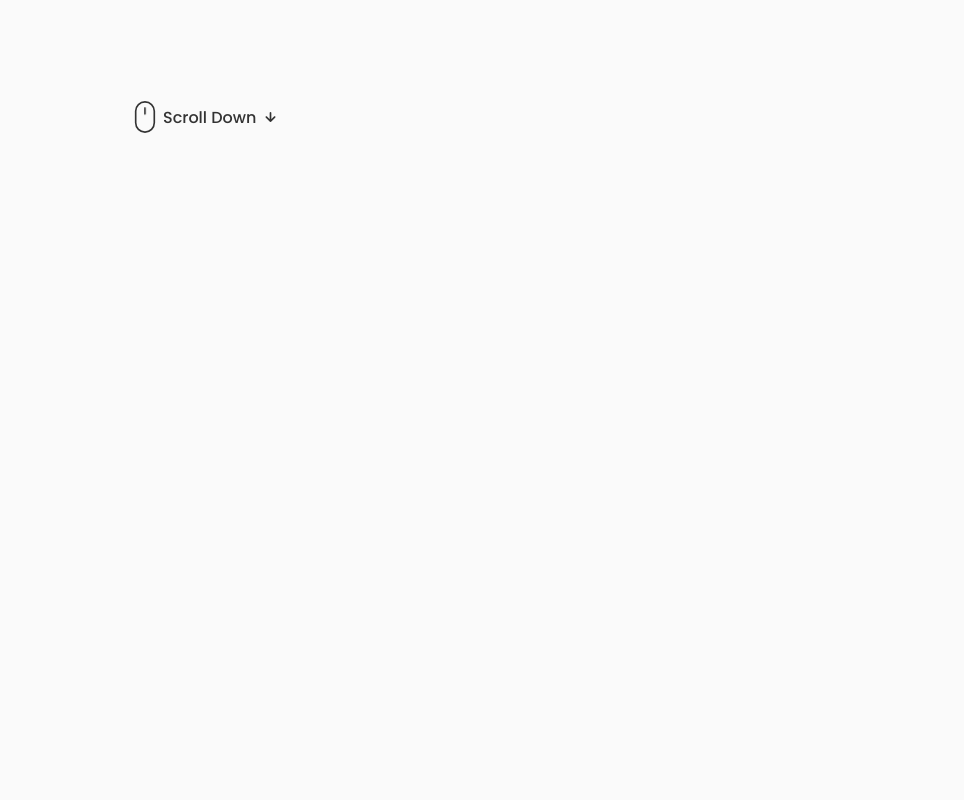
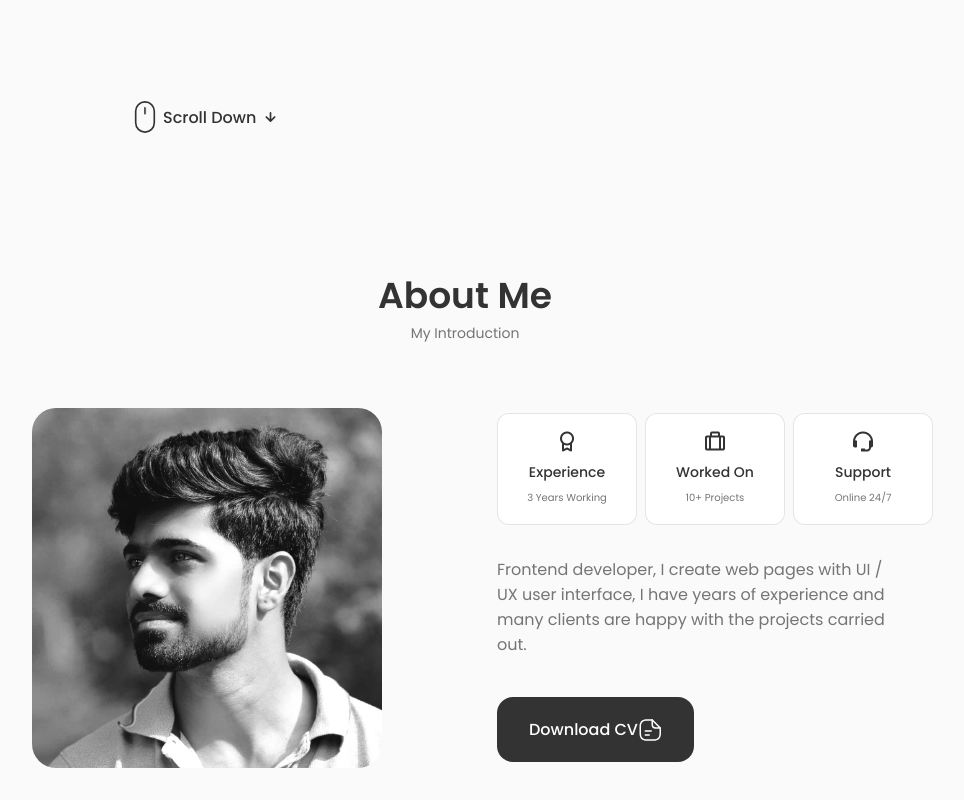
Before and after one commit to sachinkhutale/portfolio, a React (Create React App) app: page / in a window 1280 px wide. Shown: the part 495-1295 px from the top of the page, without its empty margins (175-1139 px from the left). Before the commit the page ends 800 px from the top, so only its background shows below. Built offline with nearby package versions, Linux system fonts and the light colour scheme.

Commit message:
[+][Implement About component]

```diff
--- a/src/App.css
+++ b/src/App.css
@@ -118,19 +118,19 @@
   padding: 6rem 0 2rem;
 }
 
-.section__title {
+.section_title {
   font-size: var(--h1-font-size);
   color: var(--title-color);
 }
 
-.section__subtitle {
+.section_subtitle {
   display: block;
   font-size: var(--small-font-size);
   margin-bottom: 4rem;
 }
 
-.section__title,
-.section__subtitle {
+.section_title,
+.section_subtitle {
   text-align: center;
 }
 
@@ -160,7 +160,7 @@
   background-color: var(--title-color-dark);
 }
 
-.button__icon {
+.button_icon {
   margin-left: var(--mb-0-5);
 }
 
--- a/src/App.js
+++ b/src/App.js
@@ -2,12 +2,16 @@
 import './App.css';
 import Header from './components/header/Header';
 import Home from './components/home/Home';
+import About from './components/about/About';
 
 function App() {
   return (
     <>
       <Header />
-      <Home />
+      <main className="main">
+        <Home />
+        <About />
+      </main>
     </>
   );
 }
--- /dev/null
+++ b/src/components/about/About.js
@@ -0,0 +1,56 @@
+import React from 'react';
+import './about.css';
+import AboutImg from '../../assets/about.jpg';
+import CV from '../../assets/John-Cv.pdf';
+import Info from './Info';
+
+const About = () => {
+  return (
+    <section className='about section' id='about'>
+        <h2 className='section_title'>About Me</h2>
+        <span className='section_subtitle'>My Introduction</span>
+
+        <div className='about_container container grid'>
+            <img src={AboutImg} alt='' className='about_img' />
+            <div className='about_data'>
+                <Info />
+                <p className='about_description'>
+                    Frontend developer, I create web pages with UI / UX user interface,
+                    I have years of experience and many clients are happy with the projects carried out.
+                </p>
+                <a download='' href={CV} className='button button--flex'>
+                    Download CV
+                    <svg
+                        class="button__icon"
+                        xmlns="http://www.w3.org/2000/svg"
+                        width="24"
+                        height="24"
+                        viewBox="0 0 24 24"
+                        fill="none"
+                    >
+                        <path
+                        d="M15.25 22.7502H9.25C3.82 22.7502 1.5 20.4302 1.5 15.0002V9.00024C1.5 3.57024 3.82 1.25024 9.25 1.25024H14.25C14.66 1.25024 15 1.59024 15 2.00024C15 2.41024 14.66 2.75024 14.25 2.75024H9.25C4.64 2.75024 3 4.39024 3 9.00024V15.0002C3 19.6102 4.64 21.2502 9.25 21.2502H15.25C19.86 21.2502 21.5 19.6102 21.5 15.0002V10.0002C21.5 9.59024 21.84 9.25024 22.25 9.25024C22.66 9.25024 23 9.59024 23 10.0002V15.0002C23 20.4302 20.68 22.7502 15.25 22.7502Z"
+                        fill="var(--container-color)"
+                        ></path>
+                        <path
+                        d="M22.25 10.7502H18.25C14.83 10.7502 13.5 9.42023 13.5 6.00023V2.00023C13.5 1.70023 13.68 1.42023 13.96 1.31023C14.24 1.19023 14.56 1.26023 14.78 1.47023L22.78 9.47023C22.99 9.68023 23.06 10.0102 22.94 10.2902C22.82 10.5702 22.55 10.7502 22.25 10.7502ZM15 3.81023V6.00023C15 8.58023 15.67 9.25023 18.25 9.25023H20.44L15 3.81023Z"
+                        fill="var(--container-color)"
+                        ></path>
+                        <path
+                        d="M13.25 13.7502H7.25C6.84 13.7502 6.5 13.4102 6.5 13.0002C6.5 12.5902 6.84 12.2502 7.25 12.2502H13.25C13.66 12.2502 14 12.5902 14 13.0002C14 13.4102 13.66 13.7502 13.25 13.7502Z"
+                        fill="var(--container-color)"
+                        ></path>
+                        <path
+                        d="M11.25 17.7502H7.25C6.84 17.7502 6.5 17.4102 6.5 17.0002C6.5 16.5902 6.84 16.2502 7.25 16.2502H11.25C11.66 16.2502 12 16.5902 12 17.0002C12 17.4102 11.66 17.7502 11.25 17.7502Z"
+                        fill="var(--container-color)"
+                        ></path>
+                    </svg>
+                </a>
+            </div>
+        </div>
+
+    </section>
+  )
+}
+
+export default About
--- /dev/null
+++ b/src/components/about/Info.js
@@ -0,0 +1,28 @@
+import React from 'react'
+
+const Info = () => {
+  return (
+    <div className='about_info grid'>
+        <div className='about_box'>
+        <i class='bx bx-award about_icon'></i>
+
+            <h3 className='about_title'>Experience</h3>
+            <span className='about_subtitle'>3 Years Working</span>
+        </div>
+        <div className='about_box'>
+        <i class='bx bx-briefcase-alt about_icon'></i>
+
+            <h3 className='about_title'>Worked On</h3>
+            <span className='about_subtitle'>10+ Projects</span>
+        </div>
+        <div className='about_box'>
+        <i class='bx bx-support about_icon'></i>
+
+            <h3 className='about_title'>Support</h3>
+            <span className='about_subtitle'>Online 24/7</span>
+        </div>
+    </div>
+  )
+}
+
+export default Info
--- /dev/null
+++ b/src/components/about/about.css
@@ -0,0 +1,39 @@
+.about_container {
+    grid-template-columns: repeat(2, 1fr);
+    align-items: center;
+    column-gap: 4rem;
+}
+.about_img {
+    width: 350px;
+    border-radius: 1.5rem;
+    justify-self: center;
+}
+.about_info {
+    grid-template-columns: repeat(3, 140px);
+    gap: 0.5rem;
+    margin-bottom: var(--mb-2);
+}
+
+.about_box {
+    background-color: var(--container-color);
+    border: 1px solid rgba(0, 0, 0, 0.1);
+    border-radius: 0.75rem;
+    text-align: center;
+    padding: 1rem 1.25rem;
+}
+.about_icon {
+    font-size: 1.5rem;
+    color: var(--title-color);
+    margin-bottom: var(--mb-0-5);
+}
+.about_title {
+    font-size: var(--small-font-size);
+    font-weight: var(--font-medium);
+}
+.about_subtitle {
+    font-size: var(--tiny-font-size);
+}
+.about_description {
+    padding: 0 4rem 0 0;
+    margin-bottom: var(--mb-2-5);
+}
```
